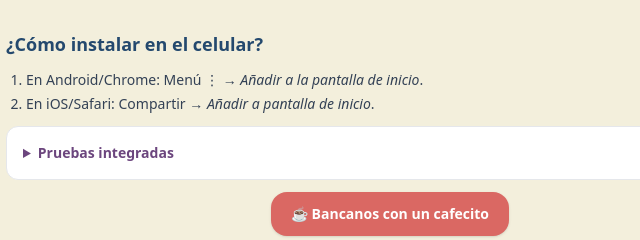
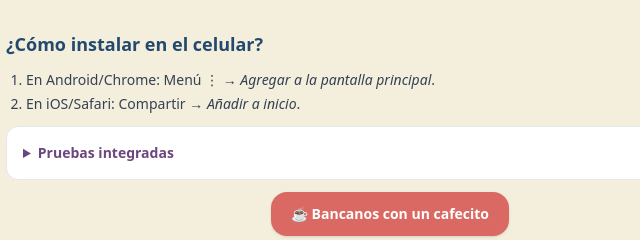
Before and after one commit to DocentesBrown/Asistenciometro, a plain HTML site: page index.html in a window 1280 px wide. Shown: the part 310-550 px from the top of the page, 250-890 px from the left. Drawn offline with nearby package versions, Linux system fonts and the light colour scheme.

Commit message:
Update index.html

```diff
--- a/index.html
+++ b/index.html
@@ -42,8 +42,8 @@
       <div class="max-w-3xl mx-auto space-y-3">
         <h3 class="text-base md:text-lg font-semibold" style="color:var(--azul)">¿Cómo instalar en el celular?</h3>
         <ol class="list-decimal ml-5 space-y-1">
-          <li>En Android/Chrome: Menú ⋮ → <em>Añadir a la pantalla de inicio</em>.</li>
-          <li>En iOS/Safari: Compartir → <em>Añadir a pantalla de inicio</em>.</li>
+          <li>En Android/Chrome: Menú ⋮ → <em>Agregar a la pantalla principal</em>.</li>
+          <li>En iOS/Safari: Compartir → <em>Añadir a inicio</em>.</li>
         </ol>
 
         <details class="mt-6 bg-white rounded-xl border p-4">
```
